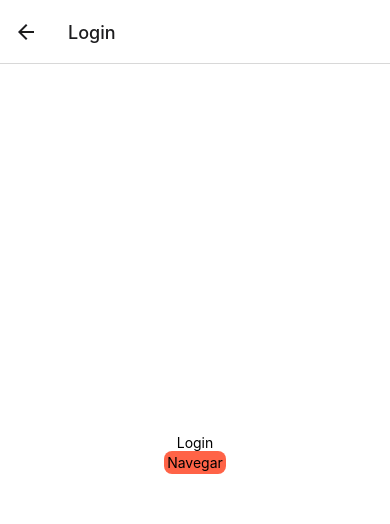
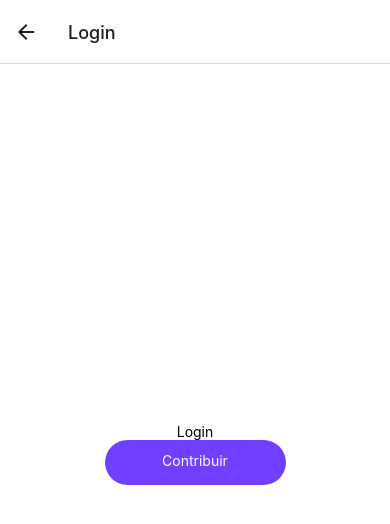
Before and after one commit to LucsGomes/HelpDogApp, a React Native app: screen /Login in a window 390 px wide. Shown: the top 524 px of the page. Built offline with nearby package versions, Linux system fonts and the light colour scheme.

Commit message:
feat: improve arch

```diff
--- a/App.tsx
+++ b/App.tsx
@@ -1,68 +1,12 @@
 import { StatusBar } from 'expo-status-bar';
-import { Image, StyleSheet, Text, TouchableOpacity, View } from 'react-native';
-import { NavigationContainer, useNavigation } from '@react-navigation/native';
-import { createNativeStackNavigator } from '@react-navigation/native-stack';
-import Animated, { FadeIn, FadeInLeft, FadeInRight, FadeOut } from 'react-native-reanimated';
-
-
-function HomeScreen() {
-  const {navigate} = useNavigation()
-  function navega() {
-    setTimeout(() => {navigate('Login' as never)}, 6*1000)
-  }
-
-  return (
-    <View style={styles.container}>
-      <Text>Home</Text>
-      <Animated.View entering={FadeInRight} exiting={FadeOut}>
-        <TouchableOpacity onPress={() => navega()}>
-          <Text style={styles.TouchableOpacity} >Navegar</Text>
-        </TouchableOpacity>
-      </Animated.View>
-      <StatusBar style="auto" />
-    </View>
-  );
-}
-
-function LoginScreen() {
-  const {navigate} = useNavigation()
-  function navega() {
-    setTimeout(() => {navigate('Home' as never)}, 6*1000)
-  }
-  return (
-    <View style={styles.container}>
-      <Text>Login</Text>
-      <TouchableOpacity onPress={() => navega()}>
-        <Text style={styles.TouchableOpacity} >Navegar</Text>
-      </TouchableOpacity>
-      <StatusBar style="auto" />
-    </View>
-  );
-}
-
-const Stack = createNativeStackNavigator();
+import { NavigationContainer } from '@react-navigation/native';
+import { Routes } from './src/Routes';
 
 export default function App() {
   return (
     <NavigationContainer>
-        <Stack.Navigator>
-          <Stack.Screen options={{header: () => null}} name="Home" component={HomeScreen}/>
-          <Stack.Screen name="Login" component={LoginScreen}/>
-        </Stack.Navigator>
+       <Routes/>
+       <StatusBar style='auto'/>
     </NavigationContainer>
   );
 }
-
-const styles = StyleSheet.create({
-  container: {
-    flex: 1,
-    backgroundColor: '#fff',
-    alignItems: 'center',
-    justifyContent: 'center',
-  },
-  TouchableOpacity: {
-    backgroundColor: 'tomato',
-    padding: 3,
-    borderRadius: 8
-  }
-});
--- /dev/null
+++ b/src/Routes/index.tsx
@@ -0,0 +1,14 @@
+import { createNativeStackNavigator } from "@react-navigation/native-stack";
+import { Home } from "../screens/Home";
+import { Login } from "../screens/Login";
+
+export function Routes(){
+    const Stack = createNativeStackNavigator();
+
+    return (
+        <Stack.Navigator>
+          <Stack.Screen options={{header: () => null}} name="Home" component={Home}/>
+          <Stack.Screen name="Login" component={Login}/>
+        </Stack.Navigator>
+    )
+}
--- /dev/null
+++ b/src/screens/Home/index.tsx
@@ -0,0 +1,23 @@
+import { useNavigation } from "@react-navigation/native";
+import { View, Text, TouchableOpacity, StyleSheet } from "react-native";
+import Animated, { FadeInRight, FadeOut } from "react-native-reanimated";
+import { styles } from "./styles";
+
+export function Home() {
+    const {navigate} = useNavigation()
+
+    const goToLoginScreen = () => {
+      navigate("Login" as never)
+    }
+
+    return (
+      <View style={styles.container}>
+        <Text>Home</Text>
+        <Animated.View entering={FadeInRight} exiting={FadeOut}>
+          <TouchableOpacity onPress={goToLoginScreen} style={styles.mainButton}>
+            <Text style={styles.textMainButton}>Contribuir</Text>
+          </TouchableOpacity>
+        </Animated.View>
+      </View>
+    );
+  }
--- /dev/null
+++ b/src/screens/Home/styles.ts
@@ -0,0 +1,23 @@
+import { StyleSheet } from "react-native";
+
+export const styles = StyleSheet.create({
+    container: {
+      flex: 1,
+      backgroundColor: '#fff',
+      alignItems: 'center',
+      justifyContent: 'center',
+    },
+    mainButton: {
+      width: 181,
+      height: 45,
+      backgroundColor: '#713FFF',
+      paddingVertical: 12,
+      paddingHorizontal: 4,
+      borderRadius: 40,
+      gap: 10
+    },
+    textMainButton: {
+      textAlign: "center",
+      color: '#fff',
+    }
+  });
--- /dev/null
+++ b/src/screens/Login/index.tsx
@@ -0,0 +1,43 @@
+import { useNavigation } from "@react-navigation/native";
+import { View, Text, TouchableOpacity, StyleSheet } from "react-native";
+import Animated, { FadeInRight, FadeOut } from "react-native-reanimated";
+
+export function Login() {
+    const {navigate} = useNavigation()
+    function navega() {
+      navigate("Home" as never)
+    }
+
+    return (
+      <View style={styles.container}>
+        <Text>Login</Text>
+        <Animated.View entering={FadeInRight} exiting={FadeOut}>
+          <TouchableOpacity onPress={() => navega()} style={styles.mainButton}>
+            <Text style={styles.textMainButton}>Contribuir</Text>
+          </TouchableOpacity>
+        </Animated.View>
+      </View>
+    );
+  }
+
+  const styles = StyleSheet.create({
+    container: {
+      flex: 1,
+      backgroundColor: '#fff',
+      alignItems: 'center',
+      justifyContent: 'center',
+    },
+    mainButton: {
+      width: 181,
+      height: 45,
+      backgroundColor: '#713FFF',
+      paddingVertical: 12,
+      paddingHorizontal: 4,
+      borderRadius: 40,
+      gap: 10
+    },
+    textMainButton: {
+      textAlign: "center",
+      color: '#fff',
+    }
+  });
```
Also changed, not shown: assets/Vector 1.png (added), src/components/Button.tsx (added).
